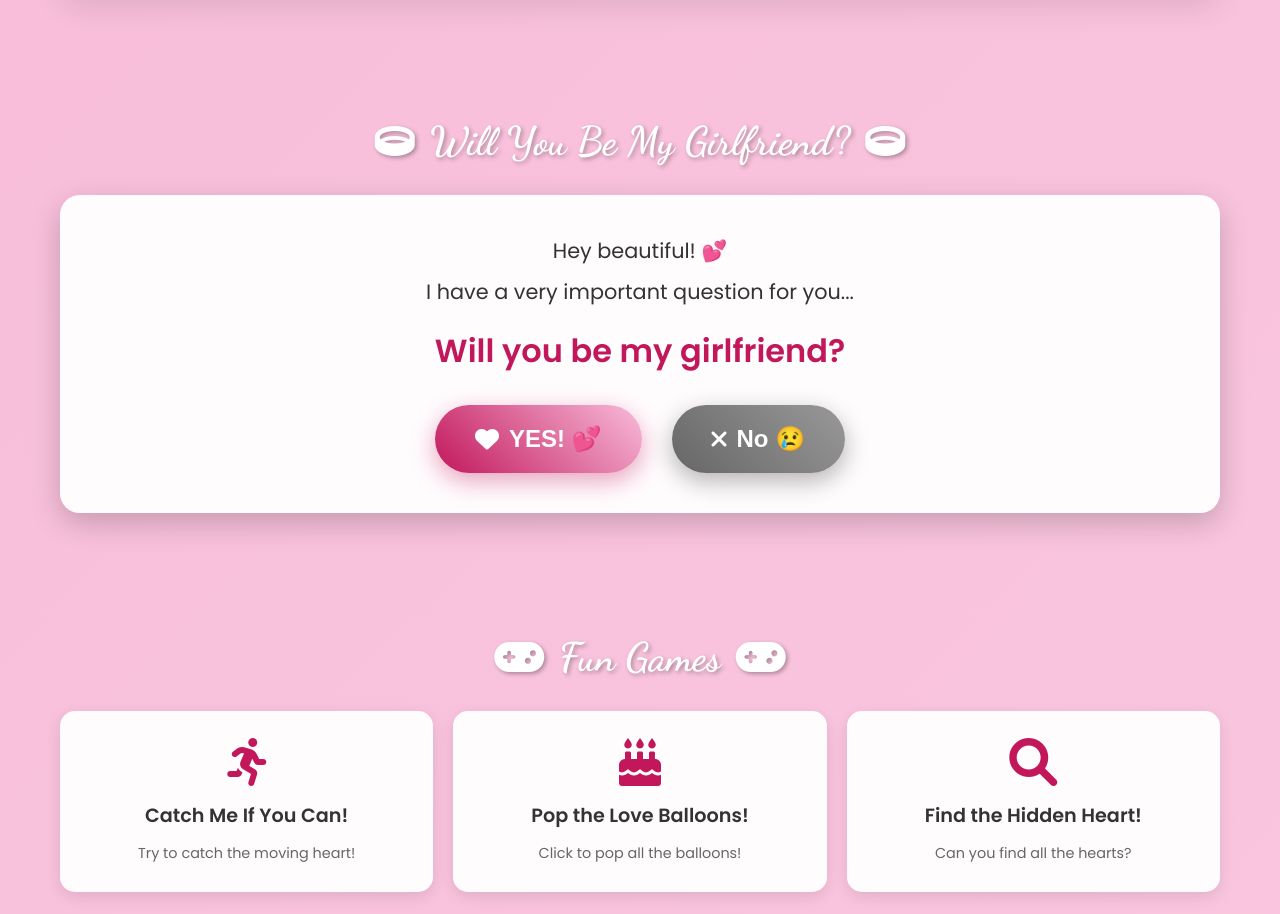
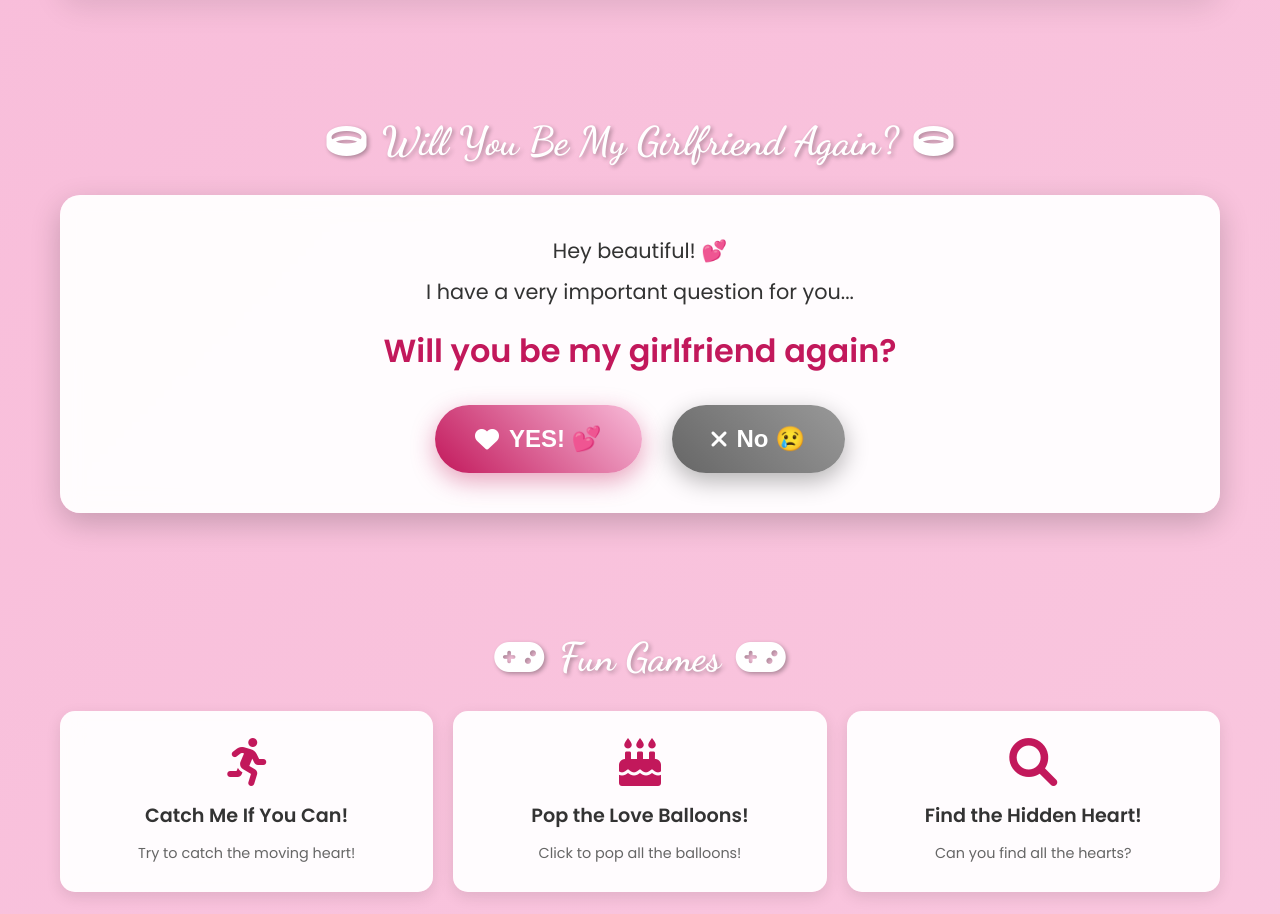
Before and after one commit to simukuka/girlfriend-day-website, a plain HTML site: page index.html in a window 1280 px wide. Shown: the part 3455-4369 px from the top of the page. Drawn offline with Linux system fonts and the light colour scheme.

Commit message:
Update proposal text to 'Will you be my girlfriend again?'

```diff
--- a/index.html
+++ b/index.html
@@ -228,14 +228,14 @@
             <div class="proposal-section">
                 <h3 class="section-title">
                     <i class="fas fa-ring"></i>
-                    Will You Be My Girlfriend?
+                    Will You Be My Girlfriend Again?
                     <i class="fas fa-ring"></i>
                 </h3>
                 <div class="proposal-container">
                     <div class="proposal-text">
                         <p>Hey beautiful! 💕</p>
                         <p>I have a very important question for you...</p>
-                        <h4>Will you be my girlfriend?</h4>
+                        <h4>Will you be my girlfriend again?</h4>
                     </div>
                     <div class="proposal-buttons">
                         <button class="yes-button" id="yesButton">
```
